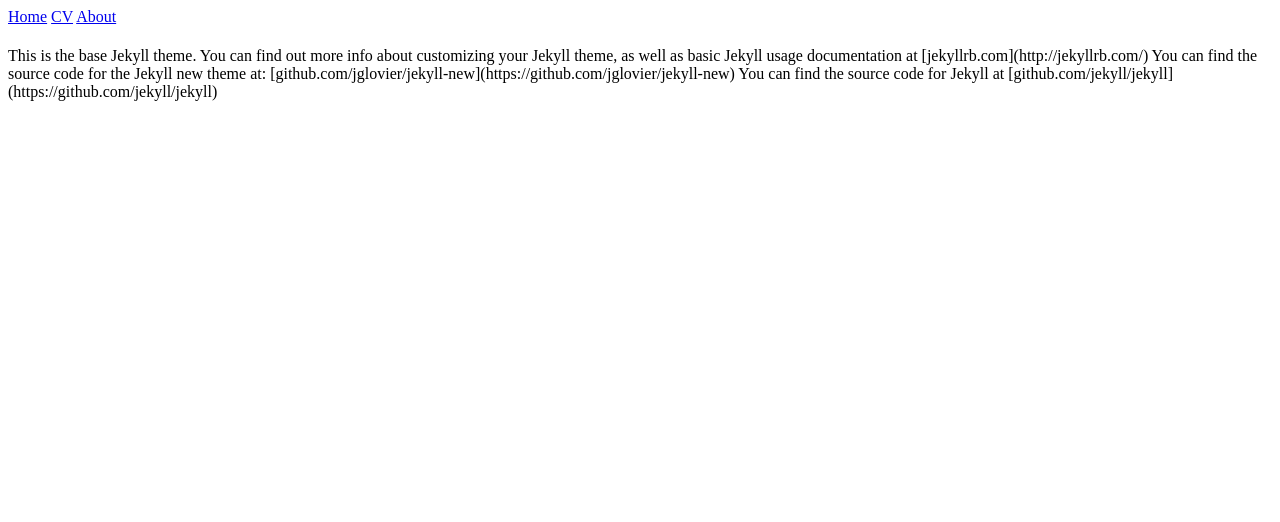
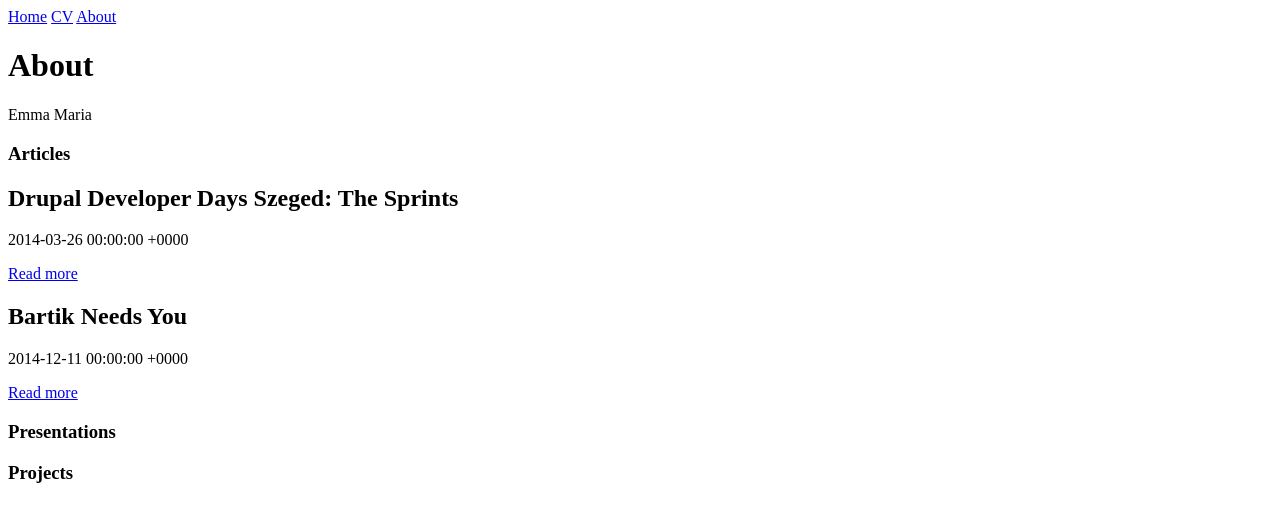
Before and after one commit to embob/embob.github.io, a Jekyll site: the page built from about/index.html, in a window 1280 px wide. Shown: the top 522 px of the page. Built offline with Jekyll 4.4.1, drawn with Linux system fonts in a browser that asks for light colours.

Commit message:
Added collections - articles and presentations

```diff
--- /dev/null
+++ b/_articles/Bartik-needs-you.html
@@ -0,0 +1,5 @@
+---
+title: Bartik Needs You
+date: December 11, 2014
+link: "http://www.amazeelabs.com/en/blog/bartik-needs-you"
+---
--- /dev/null
+++ b/_articles/DDD-Szeged-sprints.html
@@ -0,0 +1,5 @@
+---
+title: "Drupal Developer Days Szeged: The Sprints"
+date: March 26, 2014
+link: "http://www.amazeelabs.com/en/blog/drupal-developer-days-szeged-sprints"
+---
--- a/_config.yml
+++ b/_config.yml
@@ -13,3 +13,9 @@
 
 # Build settings
 markdown: kramdown
+
+# Collections
+collections:
+- articles
+- presentations
+- projects
--- a/_layouts/page.html
+++ b/_layouts/page.html
@@ -3,18 +3,18 @@
 ---
 <main class="page">
   <h1 class="page__title">
-    {{ title }}
+    {{ page.title }}
   </h1>
 
-  {% if byline != null %}
+  {% if page.byline != null %}
     <div class="page__byline">
-      {{ byline }}
+      {{ page.byline }}
     </div>
   {% endif %}
 
-  {% if byline != null %}
+  {% if page.byline != null %}
     <div class="page__intro">
-      {{ intro }}
+      {{ page.intro }}
     </div>
   {% endif %}
 
--- /dev/null
+++ b/_presentations/Bartik-needs-you.html
@@ -0,0 +1,5 @@
+---
+title: Bartik Needs You
+date: December 11, 2014
+link: "http://www.amazeelabs.com/en/blog/bartik-needs-you"
+---
--- /dev/null
+++ b/_presentations/DDD-Szeged-sprints.html
@@ -0,0 +1,5 @@
+---
+title: "Drupal Developer Days Szeged: The Sprints"
+date: March 26, 2014
+link: "http://www.amazeelabs.com/en/blog/drupal-developer-days-szeged-sprints"
+---
--- a/about/index.html
+++ b/about/index.html
@@ -1,12 +1,22 @@
 ---
 layout: page
 title: About
+byline: Emma Maria
+intro:
 permalink: /about/
 menu-title: About
 ---
 
-This is the base Jekyll theme. You can find out more info about customizing your Jekyll theme, as well as basic Jekyll usage documentation at [jekyllrb.com](http://jekyllrb.com/)
+<h3>Articles</h3>
+  <!-- Article teasers -->
+{% for article in site.articles %}
+  <h2>{{ article.title }}</h2>
+  <p>{{ article.date }}</p>
+  <a href="{{ article.link }}">Read more</a>
+{% endfor %}
 
-You can find the source code for the Jekyll new theme at: [github.com/jglovier/jekyll-new](https://github.com/jglovier/jekyll-new)
+<h3>Presentations</h3>
+  <!-- Presentation teasers -->
 
-You can find the source code for Jekyll at [github.com/jekyll/jekyll](https://github.com/jekyll/jekyll)
+<h3>Projects</h3>
+  <!-- Project teasers -->
```
